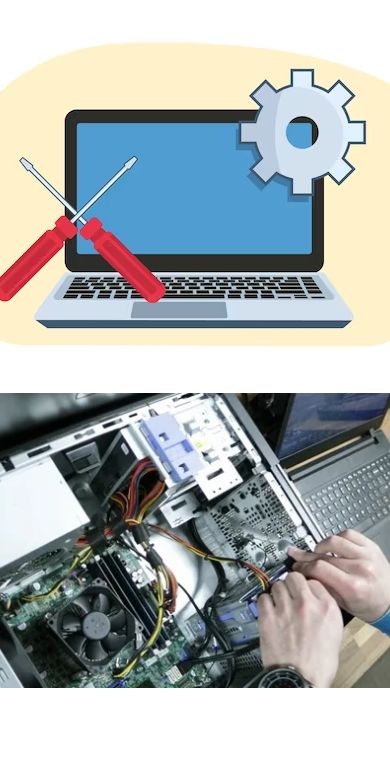
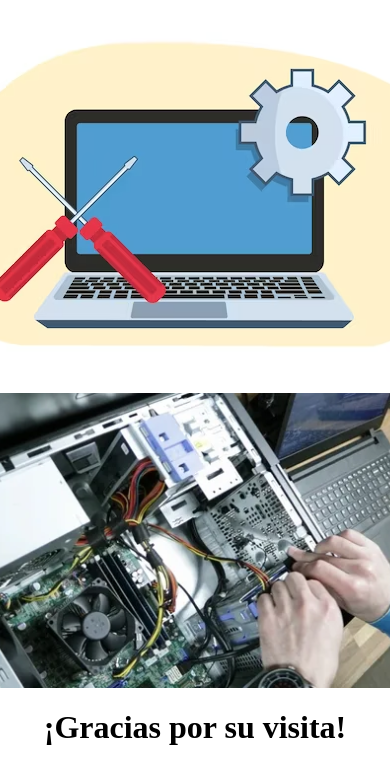
Before and after one commit to MarioAG2021/Mi-pagina-web, a plain HTML site: page about.html in a window 390 px wide. Shown: the part 706-1474 px from the top of the page. Before the commit the page ends 1402 px from the top, so only its background shows below. Drawn offline with Linux system fonts and the light colour scheme.

Commit message:
cambio 1

```diff
--- a/about.html
+++ b/about.html
@@ -42,6 +42,9 @@
             <img src="rep3.PNG" alt="Reparando PC Desktop" />
 
         </div>
+        <div class="greeting">
+            <h1> ¡Gracias por su visita! </h1>
+        </div>
         <script src="script.js"></script>
     </body>
 
--- a/estilo.css
+++ b/estilo.css
@@ -177,7 +177,9 @@ a {
 
     }
 
-
+   .greeting{
+    text-align: center;
+   }
 
     .nav-links.nav-links-responsive {
 
```
